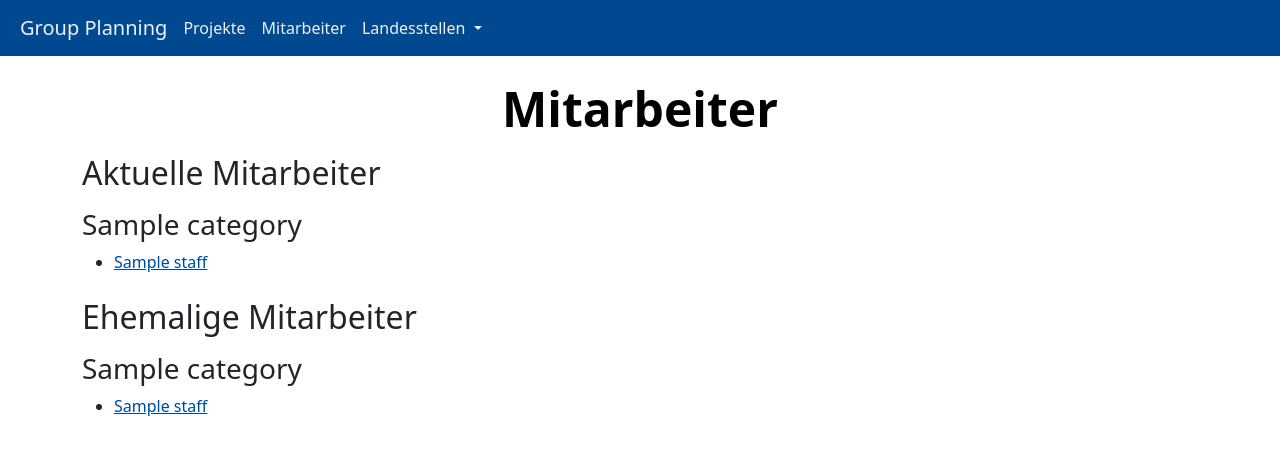
After one commit to wallento/researchgroupplanner, a Django app: template staffing/templates/staffing/index.html in a window 1280 px wide. The commit adds this page. Shown: the top 455 px of the page. Run offline with Django 5.2, Linux system fonts and the light colour scheme; tables that the repository leaves empty hold one stand-in row (values such as "Sample post"); the template is opened without the code that fills it: values that come from a table or form of the project are taken from there, most other values are stand-ins (such as "Sample title", 1, 10 or a date in 2020); some libraries are stand-ins or nearby versions.

Commit message:
feature: employees subpage

```diff
--- a/controlling/templates/controlling/base.html
+++ b/controlling/templates/controlling/base.html
@@ -61,15 +61,10 @@
                             Projekte
                         </a>
                     </li>
-                    <li class="nav-item dropdown">
-                        <a class="nav-link dropdown-toggle" href="#" id="navbarDropdownStaff" role="button" data-bs-toggle="dropdown" aria-haspopup="true" aria-expanded="false">
+                    <li class="nav-item">
+                        <a class="nav-link" href="{% url 'staffing:index' %}">
                             Mitarbeiter
                         </a>
-                        <div class="dropdown-menu" aria-labelledby="navbarDropdownStaff">
-                            {% for staff in group_staff %}
-                                <a class="dropdown-item" href="{% url 'staffing:details' staff.id %}">{{ staff }}</a>
-                            {% endfor %}
-                        </div>
                     </li>
                     <li class="nav-item dropdown">
                         <a class="nav-link dropdown-toggle" href="#" id="navbarDropdownLandesstellen" role="button" data-bs-toggle="dropdown" aria-haspopup="true" aria-expanded="false">
--- /dev/null
+++ b/staffing/templates/staffing/index.html
@@ -0,0 +1,30 @@
+{% extends "controlling/base.html" %}
+
+{% block title %}Mitarbeiter{% endblock %}
+{% block heading %}Mitarbeiter{% endblock %}
+
+{% block content %}
+<h2 class="mt-3">Aktuelle Mitarbeiter</h2>
+{% for category_key, category in current_staff_by_category %}
+    <h3 class="mt-3">{{ category.label }}</h3>
+    <ul>
+    {% for staff in category.staff %}
+        <li><a href="{% url 'staffing:details' staff.id %}">{{ staff }}</a></li>
+    {% endfor %}
+    </ul>
+{% empty %}
+    <p>Keine aktuellen Mitarbeiter vorhanden.</p>
+{% endfor %}
+
+<h2 class="mt-4">Ehemalige Mitarbeiter</h2>
+{% for category_key, category in former_staff_by_category %}
+    <h3 class="mt-3">{{ category.label }}</h3>
+    <ul>
+    {% for staff in category.staff %}
+        <li><a href="{% url 'staffing:details' staff.id %}">{{ staff }}</a></li>
+    {% endfor %}
+    </ul>
+{% empty %}
+    <p>Keine ehemaligen Mitarbeiter vorhanden.</p>
+{% endfor %}
+{% endblock %}
```
Also changed, not shown: staffing/views.py (+47 -1 lines).
